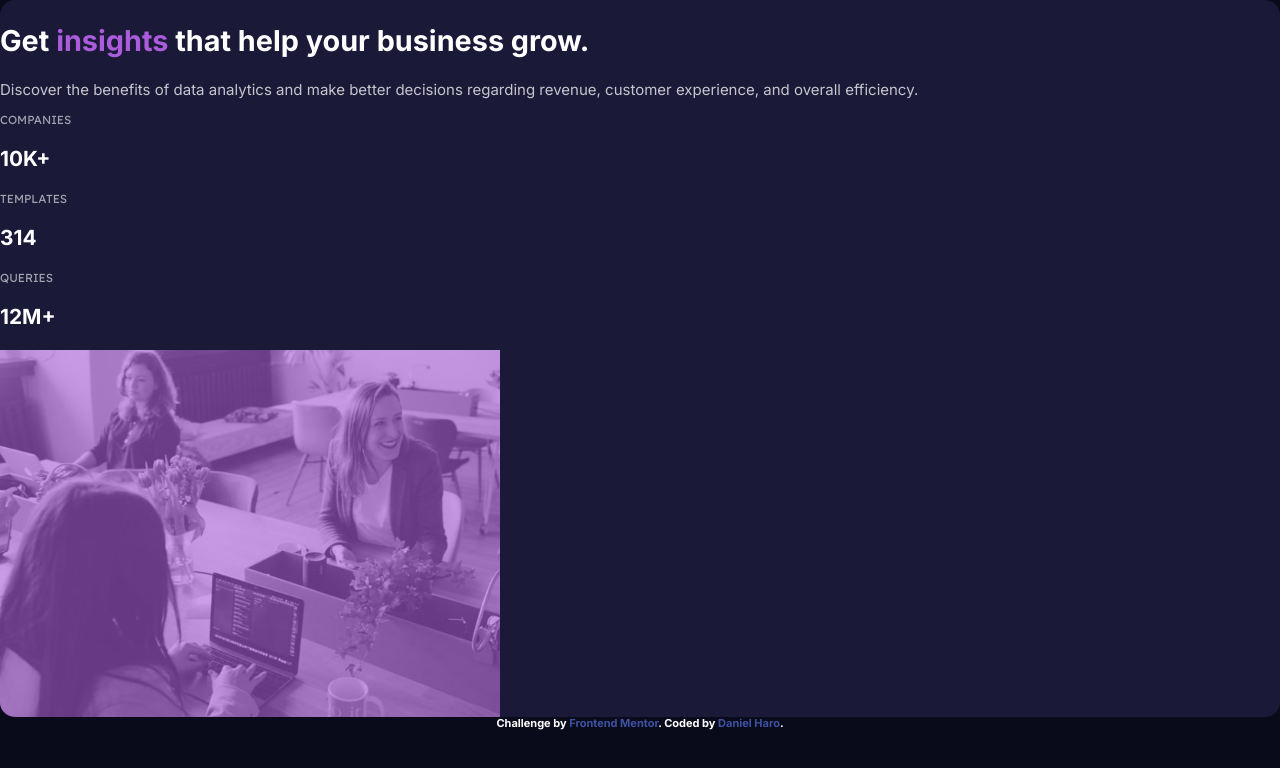
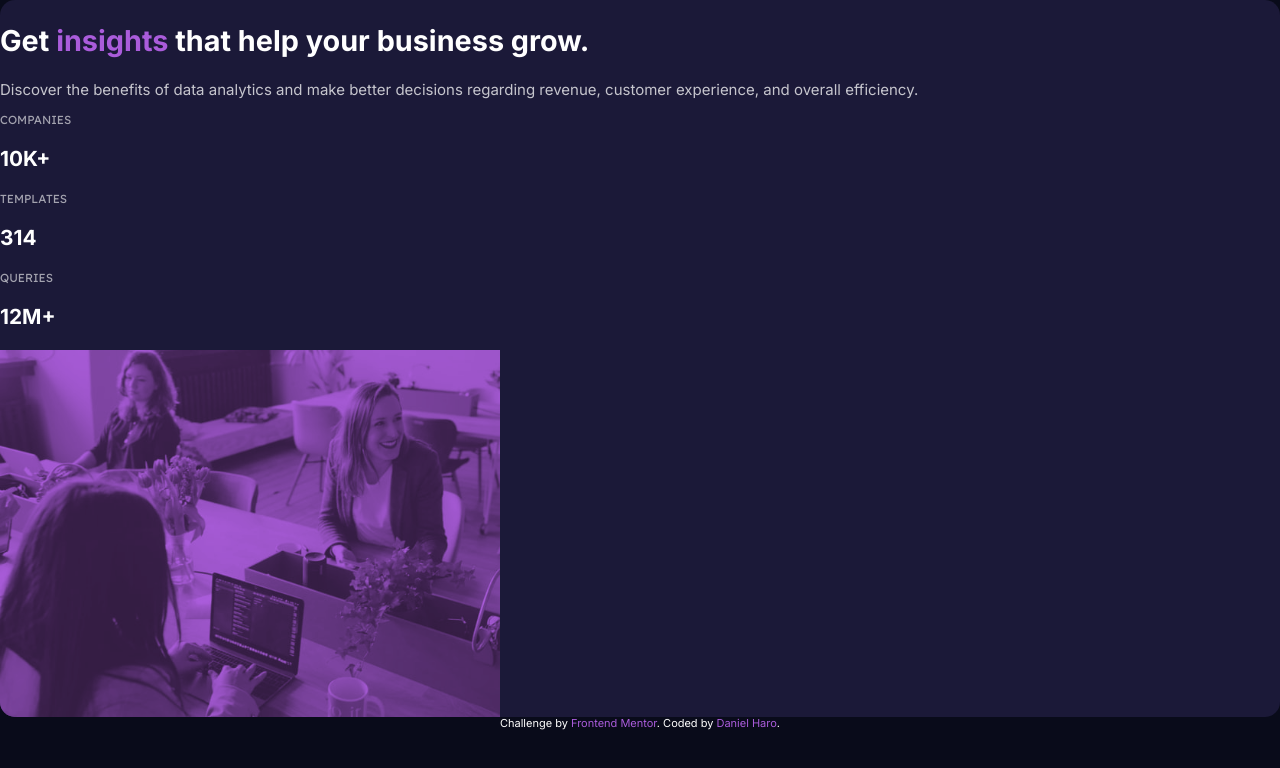
Before and after one commit to o0oDanielHaroo0o/stats-preview-card-component, a plain HTML site: page index.html in a window 1280 px wide. Drawn offline with Linux system fonts and the light colour scheme.

Commit message:
BETTER IMG COLOR AND ATTRIBUTION STYLES

```diff
--- a/css/styles.css
+++ b/css/styles.css
@@ -14,9 +14,11 @@ body {
 
 img {
   display: block;
+  mix-blend-mode: multiply;
 }
 
-strong {
+strong,
+a {
   color: hsl(277, 64%, 61%);
 }
 
@@ -40,12 +42,12 @@ h2 {
 }
 
 .card__body {
-    color: hsla(0, 0%, 100%, 0.75);
-  }
+  color: hsla(0, 0%, 100%, 0.75);
+}
 
 .card__stats__heading {
   font-family: "Lexend Deca", sans-serif;
-  font-size: .73rem;
+  font-size: 0.73rem;
   color: hsla(0, 0%, 100%, 0.6);
 }
 
@@ -77,7 +79,7 @@ h2 {
 
 .card__image {
   width: 100%;
-  opacity: 0.4;
+  opacity: 0.7;
 }
 
 .card__image-container {
@@ -93,8 +95,6 @@ h2 {
 
 .attribution {
   font-size: 0.6875rem;
+  font-weight: 400;
   text-align: center;
 }
-.attribution a {
-  color: hsl(228, 45%, 44%);
-}
```
